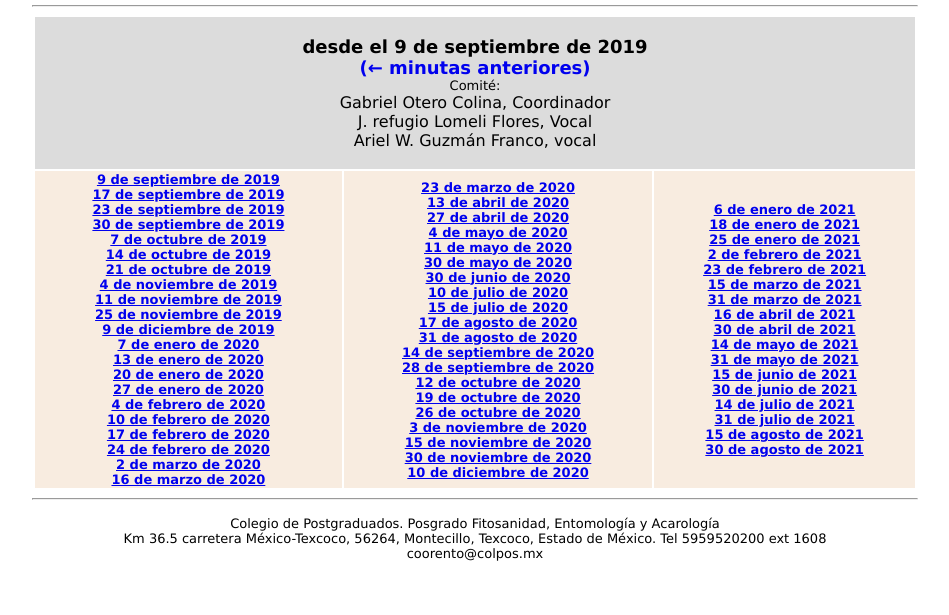
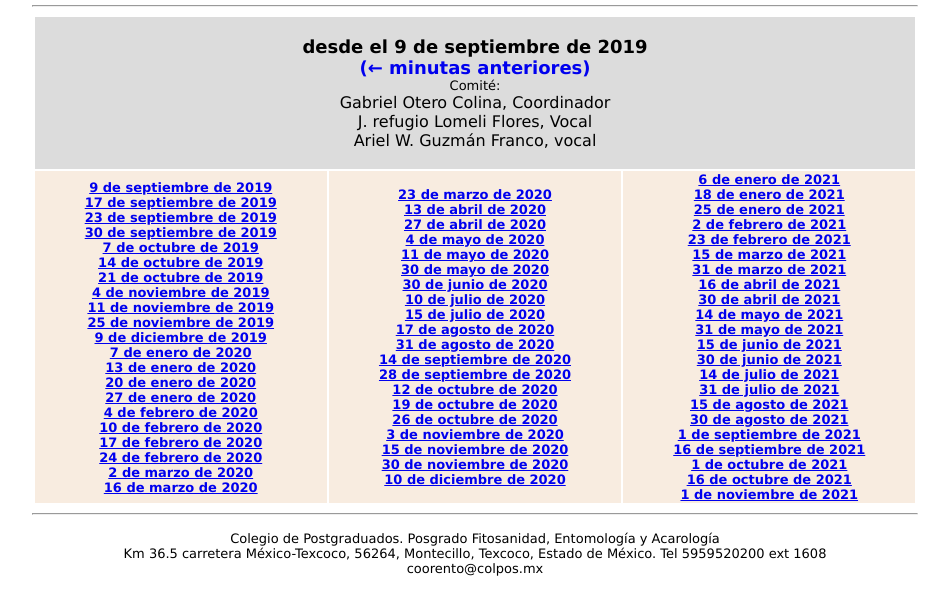
Before and after one commit to valdezjorge/minutas, a plain HTML site: page comite_academico_actual.html in a window 1280 px wide. Shown: the part 119-734 px from the top of the page, without its empty margins (165-1114 px from the left). Drawn offline with Linux system fonts and the light colour scheme.

Commit message:
Update comite_academico_actual.html

```diff
--- a/comite_academico_actual.html
+++ b/comite_academico_actual.html
@@ -82,6 +82,11 @@
 <a href="https://drive.google.com/file/d/1K7AFypMIz7Hz_0GZGYm_size2AwvRmWL/view?usp=sharing" text-decoration: none"><b>31 de julio de 2021</b></a><br>
 <a href="https://drive.google.com/file/d/1lSZ1MBC7SOdJpW1zrPoeuSDvan5n418X/view?usp=sharing" text-decoration: none"><b>15 de agosto de 2021</b></a><br>
 <a href="https://drive.google.com/file/d/1JPNk1Ea0MZQHyqkDCPytubQbHCJ2u80j/view?usp=sharing" text-decoration: none"><b>30 de agosto de 2021</b></a><br>
+<a href="https://drive.google.com/file/d/1POQFRKBf3_9weTi-CNNYZXQexaMF_9Mx/view?usp=sharing" text-decoration: none"><b>1 de septiembre de 2021</b></a><br>
+<a href="https://drive.google.com/file/d/1eF5E5ELQnn5axWYhRKguk2eiVq1L2ELe/view?usp=sharing" text-decoration: none"><b>16 de septiembre de 2021</b></a><br>
+<a href="https://drive.google.com/file/d/1vUBc3r2RT-qfTdZaQHm0jPTBSu9bYkG8/view?usp=sharing" text-decoration: none"><b>1 de octubre de 2021</b></a><br>
+<a href="https://drive.google.com/file/d/17uA6mQH1uUoqn5tD-Wye0k66BvM1sAdm/view?usp=sharing" text-decoration: none"><b>16 de octubre de 2021</b></a><br>
+<a href="https://drive.google.com/file/d/1wq8dVxFR_rCYXcFzS0UpXeJQKgSudYrM/view?usp=sharing" text-decoration: none"><b>1 de noviembre de 2021</b></a><br>
 
 	</font></td>
          </tr>
```
